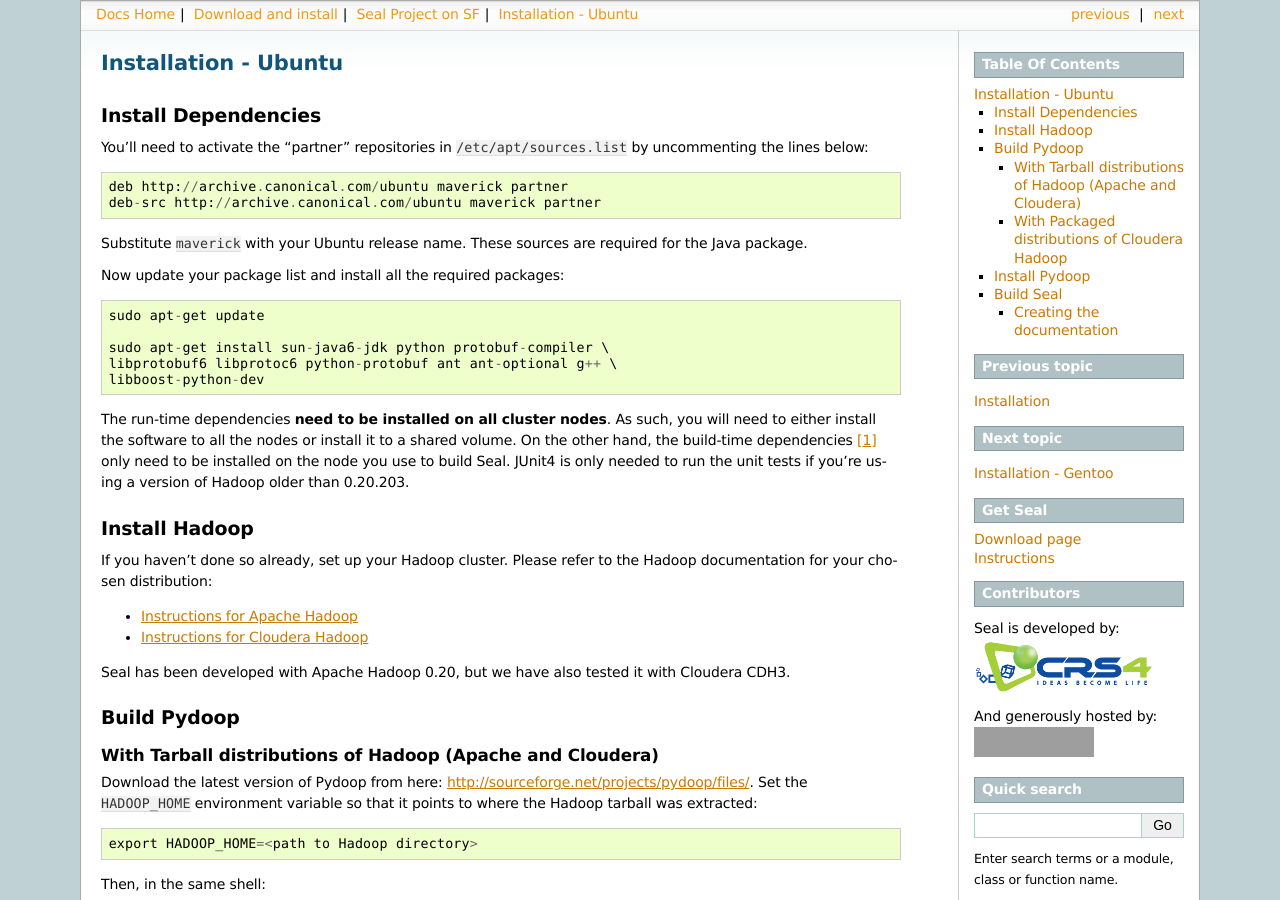
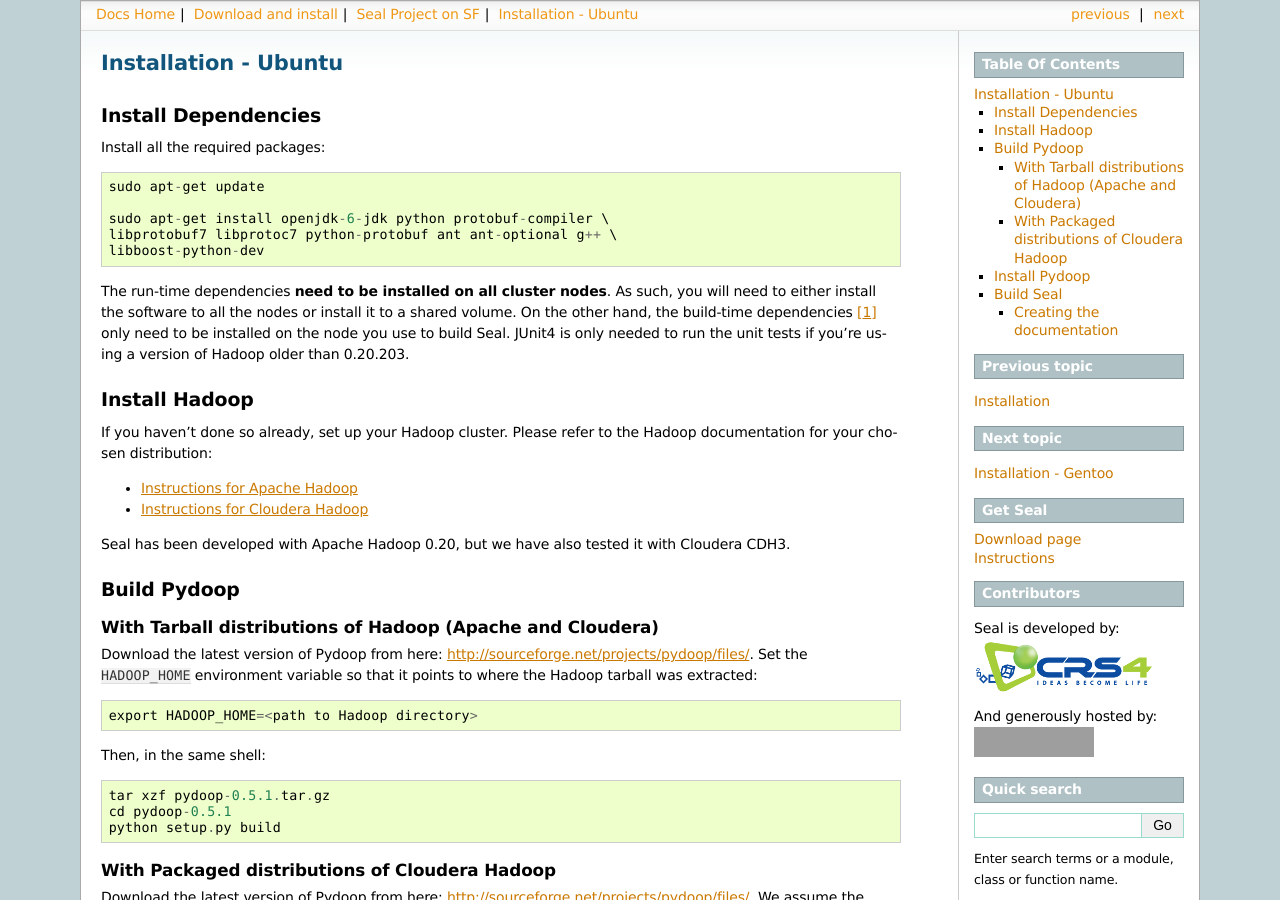
Before and after one commit to crs4/seal, a Sphinx documentation site: the page built from docs/installation_ubuntu.rst, in a window 1280 px wide and 900 px high. Built offline with Sphinx 7.4.7, drawn with Linux system fonts in a browser that asks for light colours; grey boxes are pictures that could not be loaded.

Commit message:
Update installation docs for Ubuntu

```diff
--- a/docs/installation_ubuntu.rst
+++ b/docs/installation_ubuntu.rst
@@ -7,22 +7,12 @@
 Install Dependencies
 ++++++++++++++++++++++
 
-You'll need to activate the "partner" repositories in
-``/etc/apt/sources.list`` by uncommenting the lines below::
-
-  deb http://archive.canonical.com/ubuntu maverick partner
-  deb-src http://archive.canonical.com/ubuntu maverick partner
-
-Substitute ``maverick`` with your Ubuntu release name.
-These sources are required for the Java package.
-
-
-Now update your package list and install all the required packages::
+Install all the required packages::
 
   sudo apt-get update
 
-  sudo apt-get install sun-java6-jdk python protobuf-compiler \
-  libprotobuf6 libprotoc6 python-protobuf ant ant-optional g++ \
+  sudo apt-get install openjdk-6-jdk python protobuf-compiler \
+  libprotobuf7 libprotoc7 python-protobuf ant ant-optional g++ \
   libboost-python-dev
 
 
```
